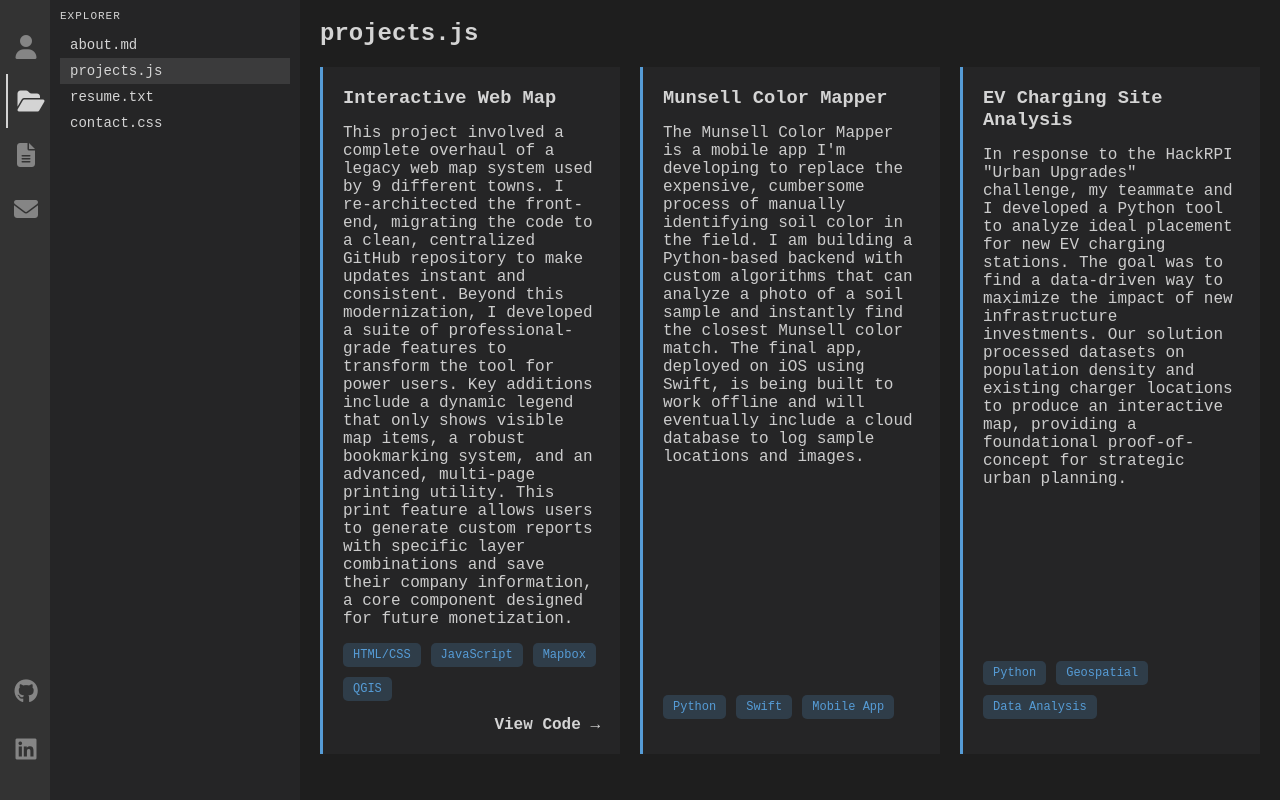
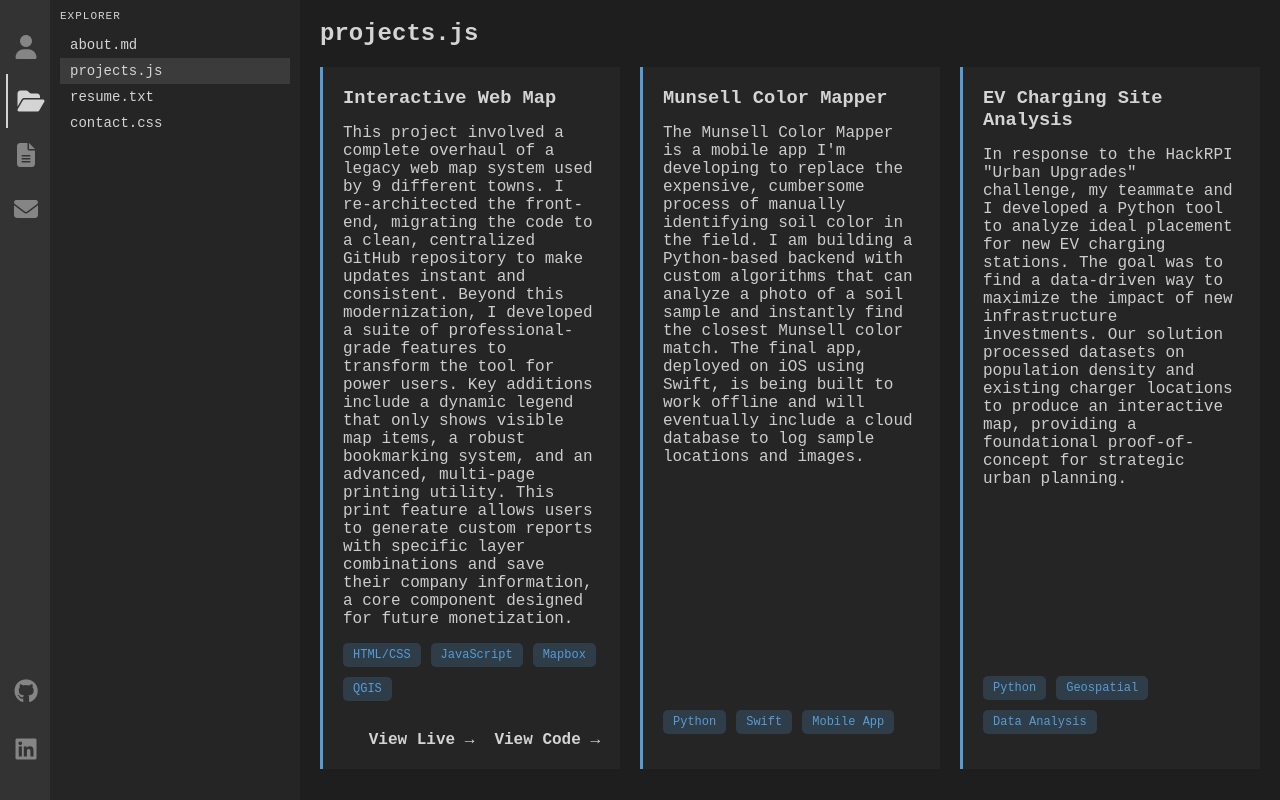
Before and after one commit to pdcarlson/pdcarlson, a React (Vite) app: page / in a window 1280 px wide. Both pictures are taken after a click on the item "projects.js". Built offline with nearby package versions, Linux system fonts and the light colour scheme.

Commit message:
refactor(Projects): enhance project card footer layout for improved link accessibility

```diff
--- a/src/App.css
+++ b/src/App.css
@@ -207,6 +207,14 @@ body {
     text-decoration: underline;
 }
 
+.project-card-footer {
+    display: flex;
+    justify-content: flex-end;
+    gap: 20px;
+    margin-top: auto; /* Pushes the footer to the bottom */
+    padding-top: 15px; /* Adds space above the links */
+}
+
 .resume-container {
     padding-top: 20px;
 }
--- a/src/components/Projects.jsx
+++ b/src/components/Projects.jsx
@@ -18,9 +18,14 @@ function Projects() {
             <li>Mapbox</li>
             <li>QGIS</li>
           </ul>
-          <a href="https://github.com/East-SouthEast-LLC/ese-map-viewer" className="project-link" target="_blank" rel="noopener noreferrer">
-            View Code &rarr;
-          </a>
+          <div className="project-card-footer">
+            <a href="https://ese-llc.com/toc" className="project-link" target="_blank" rel="noopener noreferrer">
+              View Live &rarr;
+            </a>
+            <a href="https://github.com/East-SouthEast-LLC/ese-map-viewer" className="project-link" target="_blank" rel="noopener noreferrer">
+              View Code &rarr;
+            </a>
+          </div>
         </div>
 
         {/* MUNSELL COLOR MAPPER */}
```
